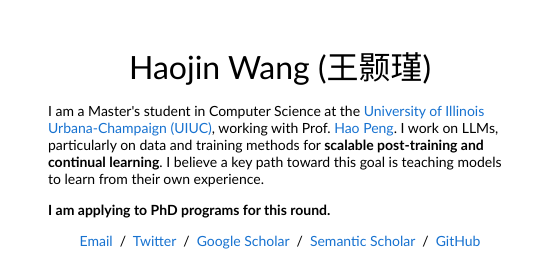
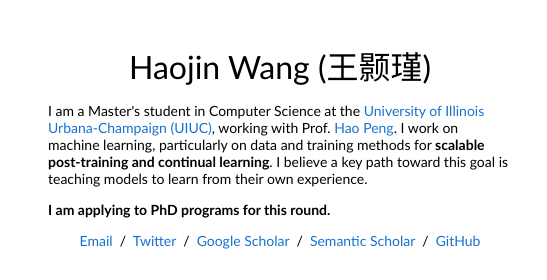
Before and after one commit to haojinw0027/haojinw0027.github.io, a plain HTML site: page index.html in a window 1280 px wide. Shown: the top 280 px of the page, 212-759 px from the left. Drawn offline with Linux system fonts and the light colour scheme.

Commit message:
[main] Haojin updates the stage 3 works locally.

```diff
--- a/index.html
+++ b/index.html
@@ -22,7 +22,7 @@
               <p style="text-align:center">
                 <name>Haojin Wang (王颢瑾)</name>
               </p>
-              <p>I am a Master's student in Computer Science at the <a href="https://illinois.edu/">University of Illinois Urbana-Champaign (UIUC)</a>, working with Prof. <a href="https://haopeng-nlp.github.io/">Hao Peng</a>. I work on LLMs, particularly on data and training methods for <b>scalable post-training and continual learning</b>. I believe a key path toward this goal is teaching models to learn from their own experience.</p>
+              <p>I am a Master's student in Computer Science at the <a href="https://illinois.edu/">University of Illinois Urbana-Champaign (UIUC)</a>, working with Prof. <a href="https://haopeng-nlp.github.io/">Hao Peng</a>. I work on machine learning, particularly on data and training methods for <b>scalable post-training and continual learning</b>. I believe a key path toward this goal is teaching models to learn from their own experience.</p>
               <p><b>I am applying to PhD programs for this round.</b></p>
               <p style="text-align:center">
                 <a href="mailto:haojinw2@illinois.edu">Email</a> &nbsp/&nbsp
```
